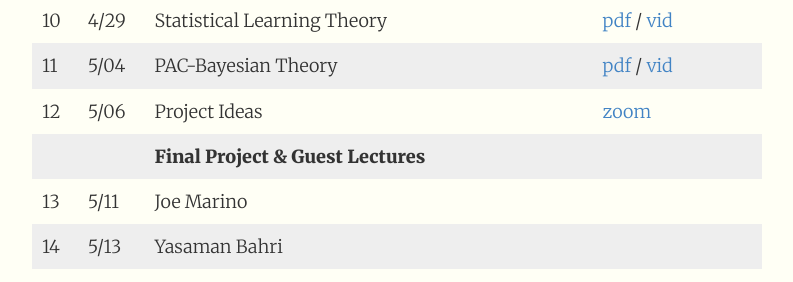
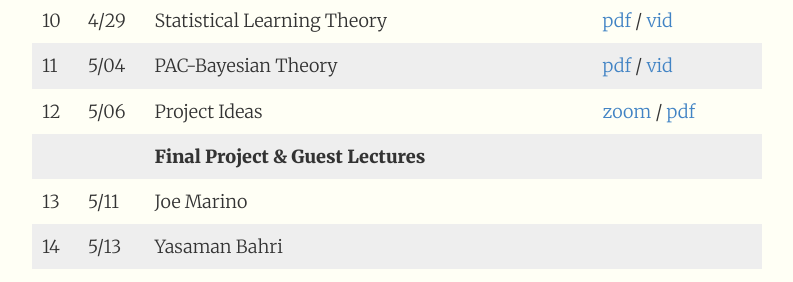
Before and after one commit to 1five9/1five9.github.io, a Jekyll site: the page built from index.md, in a window 1280 px wide and 900 px high, scrolled down 2642 px. Shown: the part 160-442 px from the top of the window, without its empty margins (243-1036 px from the left). Built offline with Jekyll 4.4.1, drawn with Linux system fonts in a browser that asks for light colours.

Commit message:
lec 12 slides

```diff
--- a/index.md
+++ b/index.md
@@ -84,7 +84,7 @@ The final project will be conducted during the last four weeks of class. Student
 | 9  | 4/27      | Network Optimisation	                  | [pdf](/slides/learning/09.pdf) / [vid](https://caltech.zoom.us/rec/play/rU1nt-YjeJRe6W4nacFoOb-2PZlZJPCZR51HdMM7KXuZ9QEJmSY_qs7HBppFRLVPY_kciq0-zfUunMro.nE0keoLWfmIj-vhd) |
 | 10 | 4/29      | Statistical Learning Theory	          | [pdf](/slides/learning/10.pdf) / [vid](https://caltech.zoom.us/rec/play/ywPwbkJuyGT3gAOTOAd_0DPvwlQHk2Ln7YumVRE72eeG3d9E9tqjECDe84tlZsCMW3euLlLrIm_j6nky.-ogkAxzEAEn6tIwH) |
 | 11 | 5/04      | PAC-Bayesian Theory                    | [pdf](/slides/learning/11.pdf) / [vid](https://caltech.zoom.us/rec/play/kVxll8Ej94RkPNVb0qlm6DPBlhNY2A3GmheVLW-o5T2u08JvffmsbqJzp9gkciU1XkkkNPq5u5mz3rz8.wC-OPN9SqRq3okfc) |
-| 12 | 5/06      | Project Ideas                          | [zoom](https://caltech.zoom.us/j/83968752246) |
+| 12 | 5/06      | Project Ideas                          | [zoom](https://caltech.zoom.us/j/83968752246) / [pdf](/slides/learning/12.pdf)|
 |    |           | **Final Project & Guest Lectures**     |  |
 | 13 | 5/11      | Joe Marino                             |  |
 | 14 | 5/13      | Yasaman Bahri       				      |  |
```
Also changed, not shown: 1 other file.
